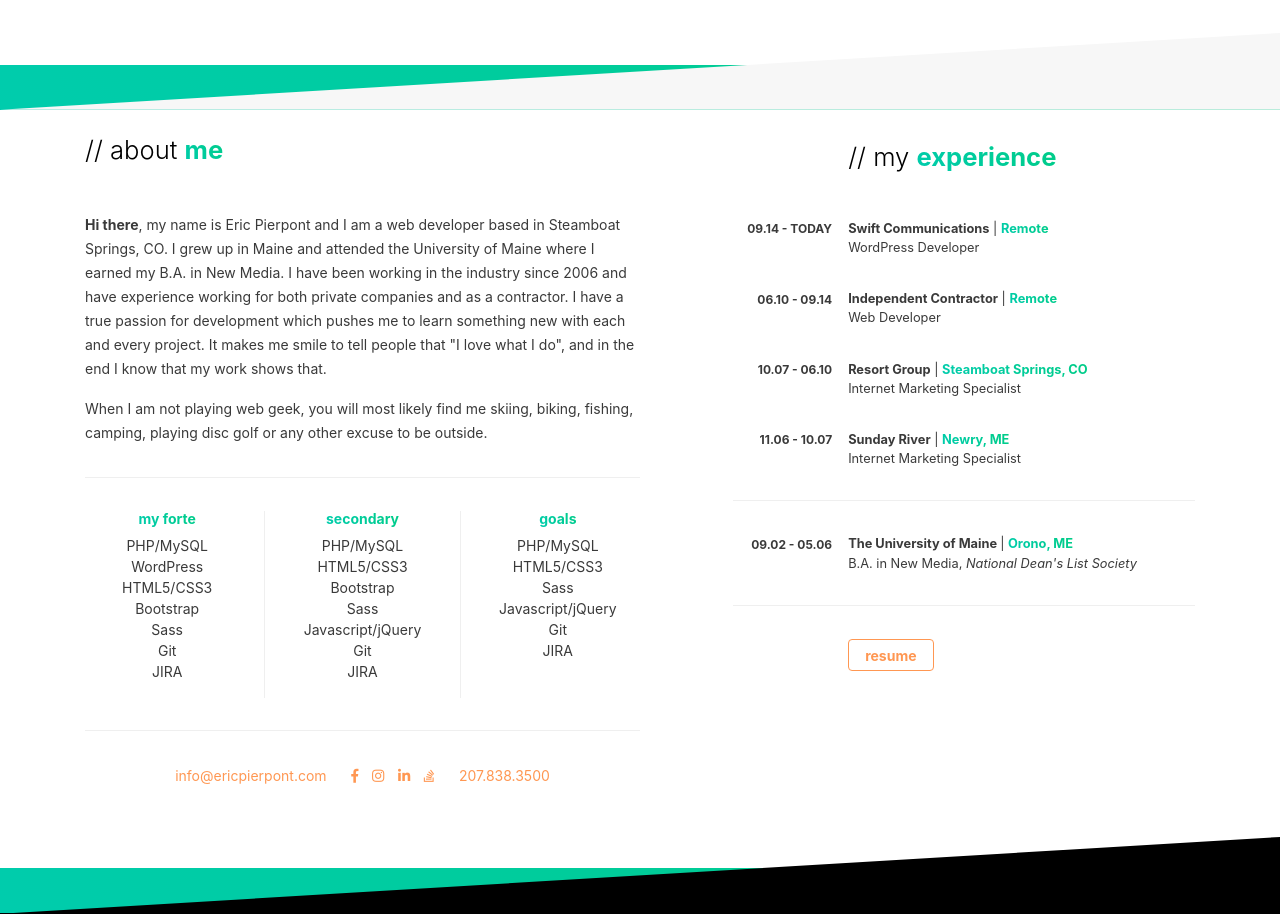
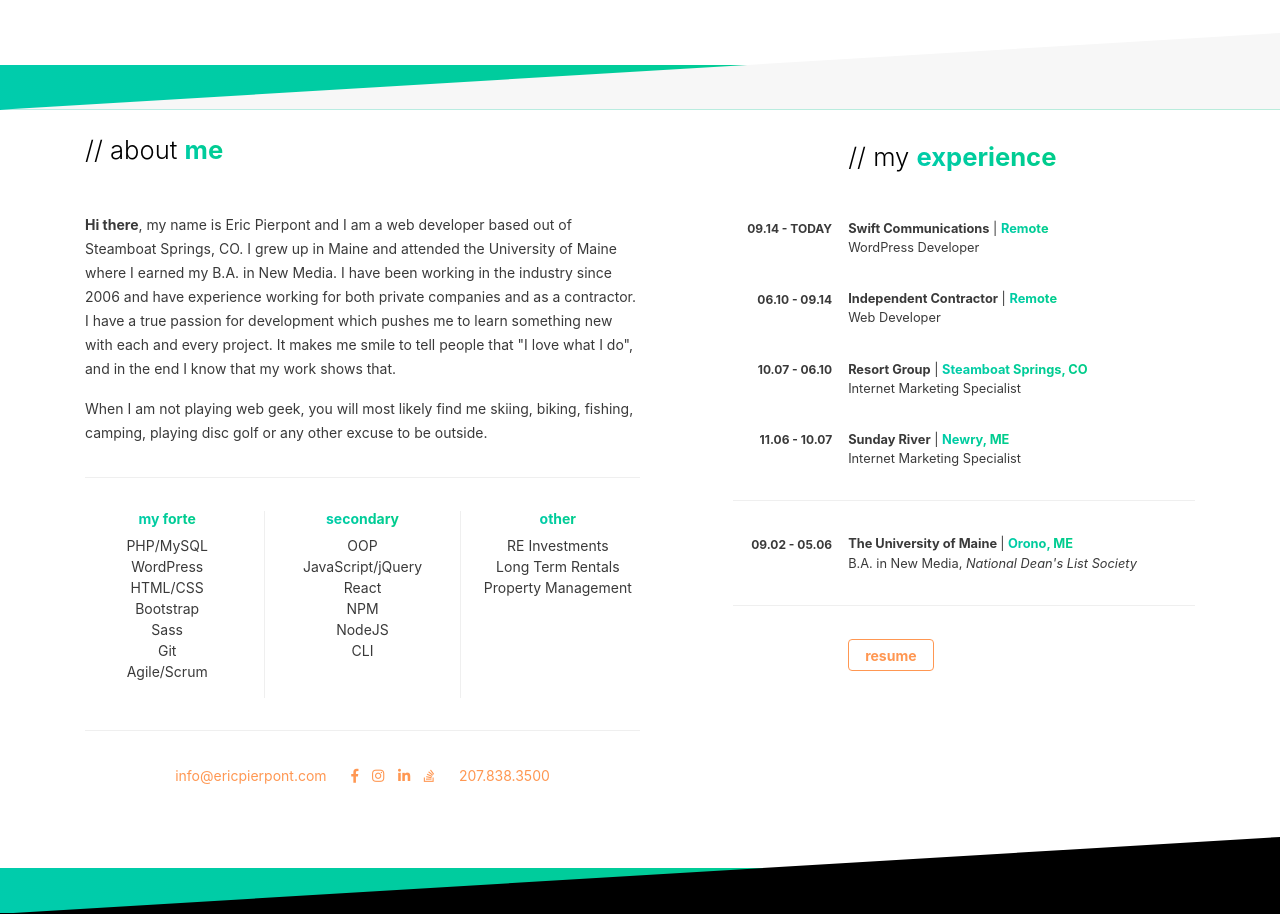
Before and after one commit to epierpont/Eric-Pierpont, a PHP site: page / in a window 1280 px wide. Shown: the part 1437-2351 px from the top of the page. Run offline with PHP 8.4, Linux system fonts and the light colour scheme; some libraries are stand-ins or nearby versions.

Commit message:
Changed skill set text

```diff
--- a/index.php
+++ b/index.php
@@ -122,7 +122,7 @@
 
 							<h2>// about <span>me</span></h2>
 
-							<p><strong>Hi there</strong>, my name is Eric Pierpont and I am a web developer based in Steamboat Springs, CO. I grew up in Maine and attended the University of Maine where I earned my B.A. in New Media. I have been working in the industry since 2006 and have experience working for both private companies and as a contractor. I have a true passion for development which pushes me to learn something new with each and every project. It makes me smile to tell people that "I love what I do", and in the end I know that my work shows that.</p>
+							<p><strong>Hi there</strong>, my name is Eric Pierpont and I am a web developer based out of Steamboat Springs, CO. I grew up in Maine and attended the University of Maine where I earned my B.A. in New Media. I have been working in the industry since 2006 and have experience working for both private companies and as a contractor. I have a true passion for development which pushes me to learn something new with each and every project. It makes me smile to tell people that "I love what I do", and in the end I know that my work shows that.</p>
 
 							<p>When I am not playing web geek, you will most likely find me skiing, biking, fishing, camping, playing disc golf or any other excuse to be outside.</p>
 
@@ -135,36 +135,32 @@
 									<ul>
 										<li>PHP/MySQL</li>
 										<li>WordPress</li>
-										<li>HTML5/CSS3</li>
+										<li>HTML/CSS</li>
 										<li>Bootstrap</li>
 										<li>Sass</li>
 										<li>Git</li>
-										<li>JIRA</li>
+										<li>Agile/Scrum</li>
 									</ul>
 								</div>
 
 								<div class="col secondary">
 									<h4><span>secondary</span></h4>
 									<ul>
-										<li>PHP/MySQL</li>
-										<li>HTML5/CSS3</li>
-										<li>Bootstrap</li>
-										<li>Sass</li>
-										<li>Javascript/jQuery</li>
-										<li>Git</li>
-										<li>JIRA</li>
+										<li>OOP</li>
+										<li>JavaScript/jQuery</li>
+										<li>React</li>
+										<li>NPM</li>
+										<li>NodeJS</li>
+										<li>CLI</li>
 									</ul>
 								</div>
 
 								<div class="col goals">
-									<h4><span>goals</span></h4>
+									<h4><span>other</span></h4>
 									<ul>
-										<li>PHP/MySQL</li>
-										<li>HTML5/CSS3</li>
-										<li>Sass</li>
-										<li>Javascript/jQuery</li>
-										<li>Git</li>
-										<li>JIRA</li>
+										<li>RE Investments</li>
+										<li>Long Term Rentals</li>
+										<li>Property Management</li>
 									</ul>
 								</div>
 
```
